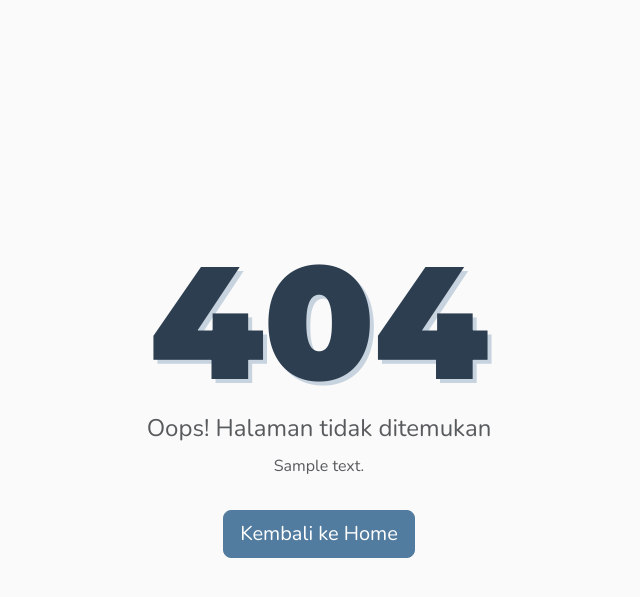
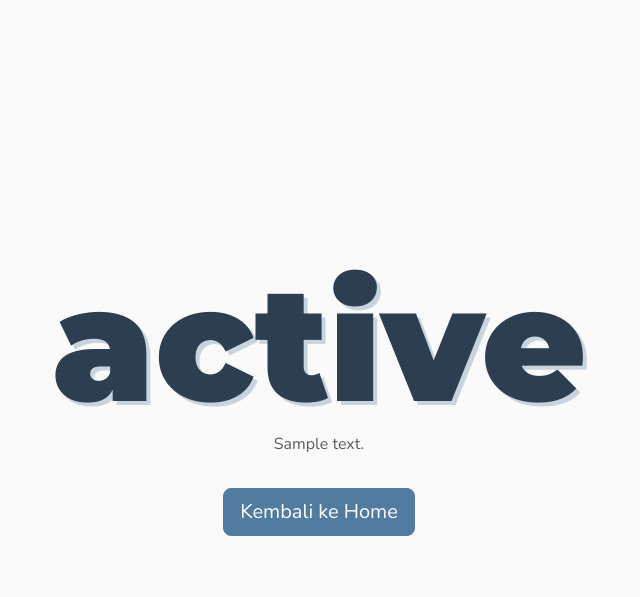
Before and after one commit to wafissh/belajar-fastapi, a FastAPI app: template templates/404.html in a window 1280 px wide. Shown: the top 597 px of the page, without its empty margins (321-961 px from the left). Run offline with FastAPI, Linux system fonts and the light colour scheme; the template is opened without the code that fills it: most values are stand-ins (such as "Sample title", 1, 10 or a date in 2020).

Commit message:
Error Handling

```diff
--- a/main.py
+++ b/main.py
@@ -1,6 +1,9 @@
 from fastapi import FastAPI, HTTPException, Request, status
 from fastapi.templating import Jinja2Templates
+from fastapi.exceptions import RequestValidationError
 from fastapi.staticfiles import StaticFiles
+from starlette.exceptions import HTTPException as StarletteHTTPException
+from fastapi.responses import JSONResponse
 app = FastAPI()
 app.mount("/static", StaticFiles(directory="static"), name="static")
 templates = Jinja2Templates(directory="templates")
@@ -25,7 +28,7 @@ post = [{
 def home(request: Request):
     return templates.TemplateResponse(request, "home.html", {"posts" : post, "title" : "Home Page"})
 
-@app.get("/post/{post_id}")
+@app.get("/post/{post_id}", name="post")
 def get_post(request: Request, post_id:int):
     for p in post:
         if p.get("id") == post_id:
@@ -44,4 +47,20 @@ def get_posts(post_id: int):
 
 @app.exception_handler(HTTPException)
 def http_exception_handler(request: Request, exc: HTTPException):
-    return templates.TemplateResponse(request, "404.html")
+    return templates.TemplateResponse(request, "404.html", {"status": status.HTTP_404_NOT_FOUND, "message":"HTTP Not Found "})
+
+@app.exception_handler(RequestValidationError)
+def validation_error_handler(request:Request, exception:RequestValidationError):
+    if request.url.path.startswith("/api"):
+        return JSONResponse(
+            status_code=status.HTTP_422_UNPROCESSABLE_CONTENT,
+            content={"message": exception.errors()}
+        )
+    return templates.TemplateResponse(
+        request,
+        "404.html",
+        {"status": status.HTTP_422_UNPROCESSABLE_CONTENT,
+         "message": "Invalid Request"
+        }
+
+    )
--- a/templates/404.html
+++ b/templates/404.html
@@ -71,8 +71,8 @@
   <body>
     <div class="error-container">
       <div class="text-center px-3">
-        <h1 class="error-code">404</h1>
-        <p class="error-message">Oops! Halaman tidak ditemukan</p>
+        <h1 class="error-code">{{status}}</h1>
+        <p class="error-message">{{message}}</p>
         <p class="error-detail">{{ detail }}</p>
         <a href="{{ url_for('home') }}" class="btn btn-primary btn-lg">
           Kembali ke Home
--- a/templates/home.html
+++ b/templates/home.html
@@ -15,7 +15,7 @@
             <small class="text-body-secondary">{{ post.date_posted }}</small>
           </div>
           <h2>
-            <a class="article-title" href="#">{{ post.title }}</a>
+            <a class="article-title" href="{{ url_for('post', post_id=post.id) }}">{{ post.title }}</a>
           </h2>
           <p class="article-content">{{ post.content }}</p>
         </div>
```
